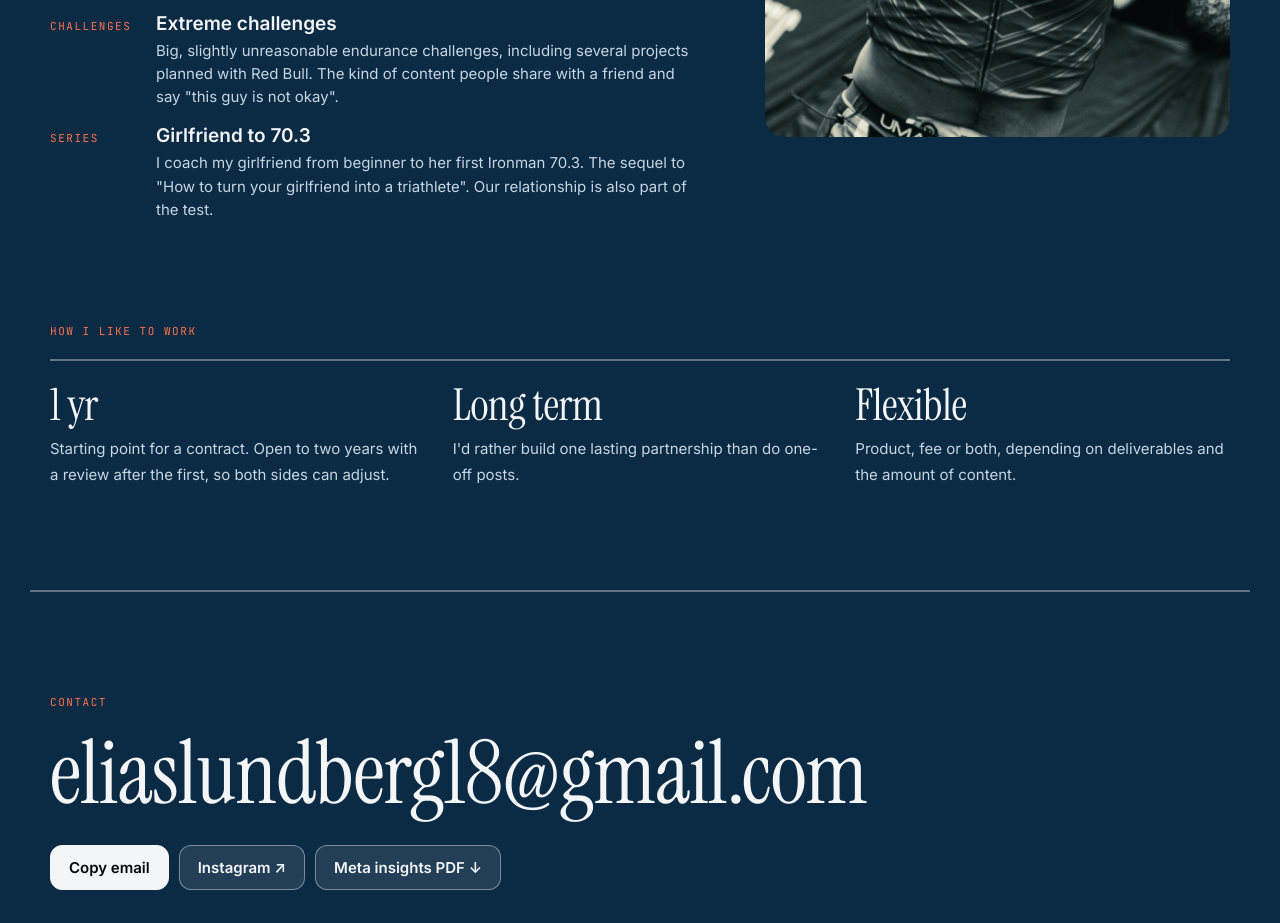
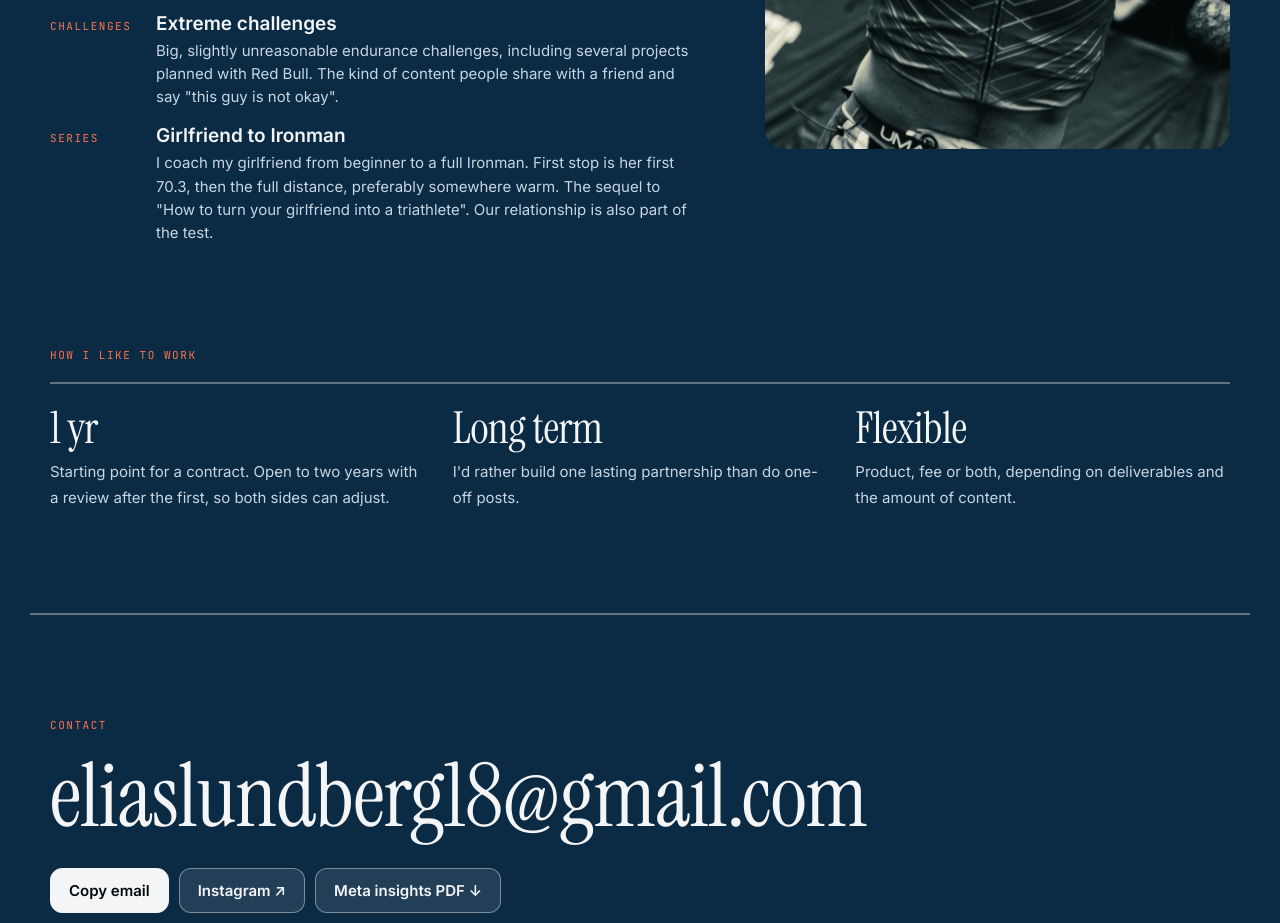
Before and after one commit to eliaslundberggg/eliaslundberg.com, a plain HTML site: page index.html in a window 1280 px wide. Shown: the part 8720-9643 px from the top of the page. Drawn offline with Linux system fonts and the light colour scheme.

Commit message:
Series: Girlfriend to Ironman
Co-Authored-By: Claude Opus 5.5 <noreply@anthropic.com>

```diff
--- a/index.html
+++ b/index.html
@@ -587,7 +587,7 @@ a.logo:focus-visible{outline:2px solid var(--lane);outline-offset:3px}
           <div><span class="mono">Goal</span><h3>Kona qualification</h3><p>A full season built around qualifying in my age group, with every key session, race and setback documented along the way.</p></div>
           <div><span class="mono">Season</span><h3>A lot of racing</h3><p>Triathlons, running races, cycling races and MTB, all filmed and shared. Basically, if there's a start line, I'm probably on it.</p></div>
           <div><span class="mono">Challenges</span><h3>Extreme challenges</h3><p>Big, slightly unreasonable endurance challenges, including several projects planned with Red Bull. The kind of content people share with a friend and say "this guy is not okay".</p></div>
-          <div><span class="mono">Series</span><h3>Girlfriend to 70.3</h3><p>I coach my girlfriend from beginner to her first Ironman 70.3. The sequel to "How to turn your girlfriend into a triathlete". Our relationship is also part of the test.</p></div>
+          <div><span class="mono">Series</span><h3>Girlfriend to Ironman</h3><p>I coach my girlfriend from beginner to a full Ironman. First stop is her first 70.3, then the full distance, preferably somewhere warm. The sequel to "How to turn your girlfriend into a triathlete". Our relationship is also part of the test.</p></div>
         </div>
       </div>
       <img src="images/saucony-bw.jpg" alt="Black and white photo of Elias racing in a Saucony trisuit in the rain" style="object-position:45% 40%">
```
